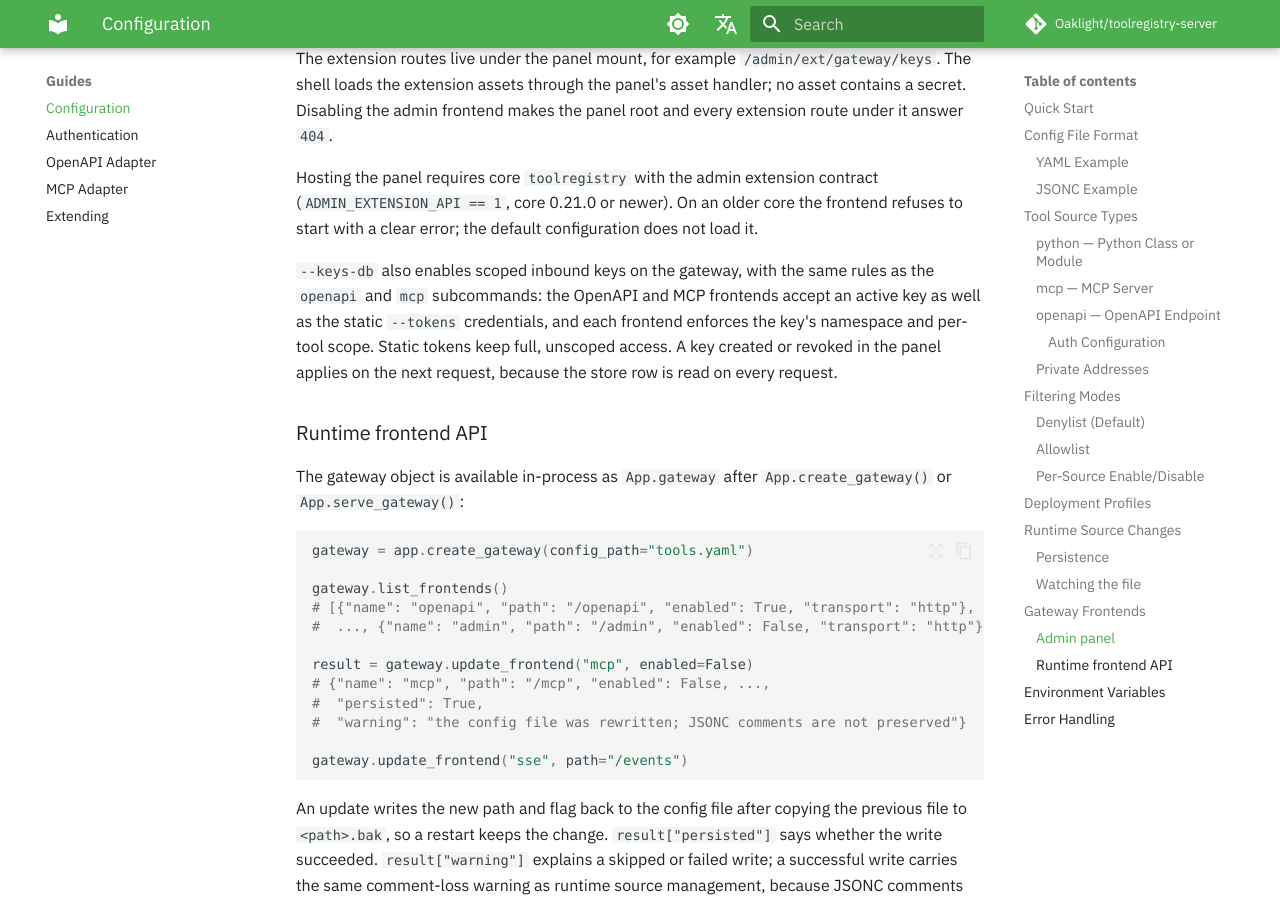
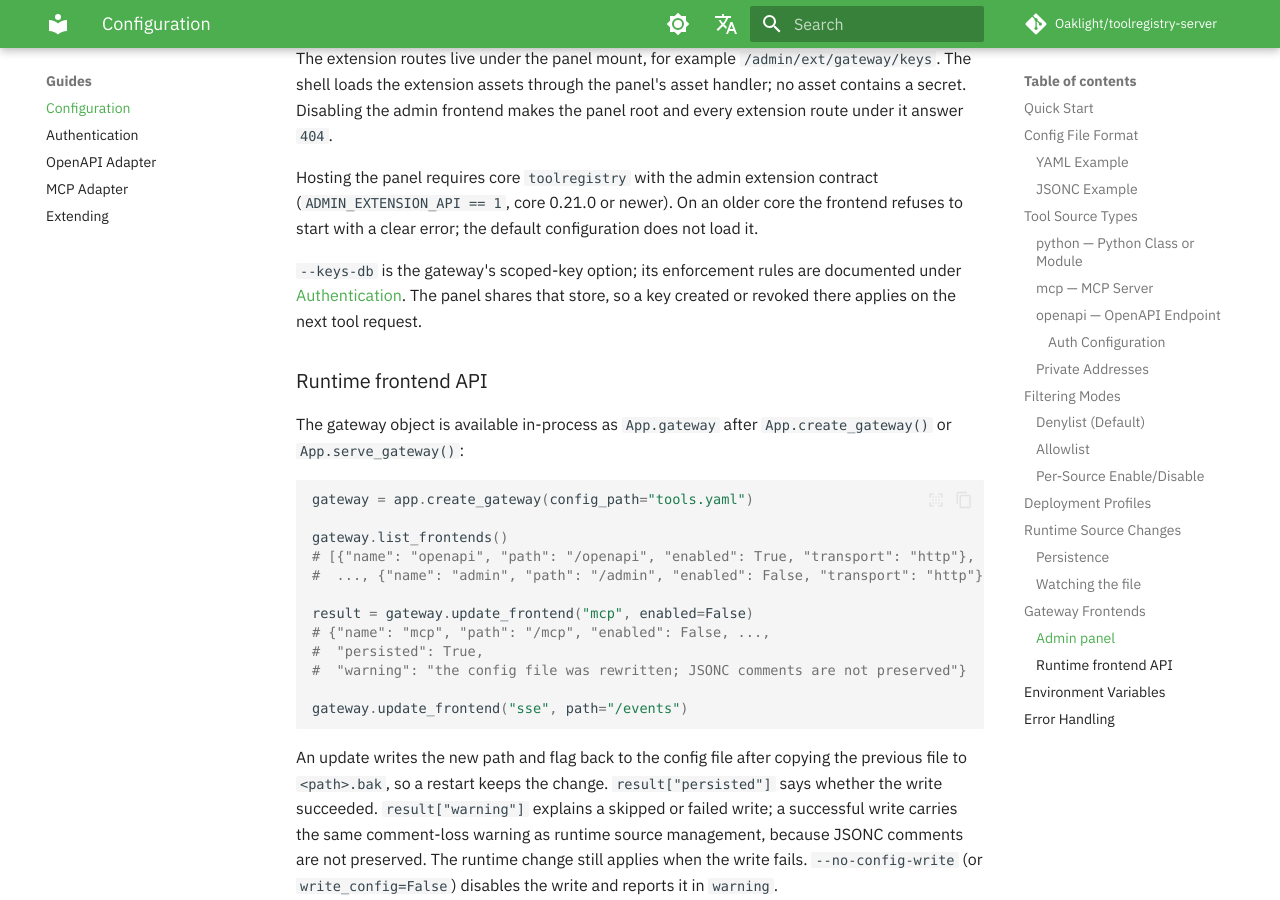
Before and after one commit to Oaklight/toolregistry-server, an MkDocs documentation site: the page built from docs/guides/configuration.md, in a window 1280 px wide and 900 px high, scrolled down 10341 px. Built offline with MkDocs 1.6.1 and Material for MkDocs 9.7.7, drawn with Linux system fonts in a browser that asks for light colours; some web fonts are replaced; comment, search, counter and statistics services are not loaded.

Commit message:
docs(gateway): reference the gateway scoped-key docs (#194)

```diff
--- a/docs/guides/configuration.md
+++ b/docs/guides/configuration.md
@@ -410,12 +410,10 @@ contract (`ADMIN_EXTENSION_API == 1`, core 0.21.0 or newer). On an older core
 the frontend refuses to start with a clear error; the default configuration
 does not load it.
 
-`--keys-db` also enables scoped inbound keys on the gateway, with the same
-rules as the `openapi` and `mcp` subcommands: the OpenAPI and MCP frontends
-accept an active key as well as the static `--tokens` credentials, and each
-frontend enforces the key's namespace and per-tool scope. Static tokens keep
-full, unscoped access. A key created or revoked in the panel applies on the
-next request, because the store row is read on every request.
+`--keys-db` is the gateway's scoped-key option; its enforcement rules are
+documented under [Authentication](authentication.md#scoped-api-keys). The
+panel shares that store, so a key created or revoked there applies on the next
+tool request.
 
 ### Runtime frontend API
 
```
Also changed, not shown: docs/changelog.md (+3 -5 lines).
